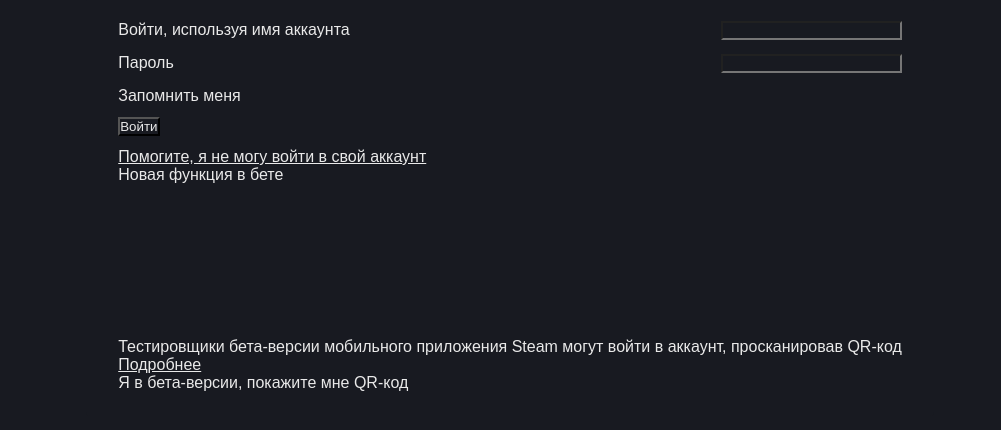
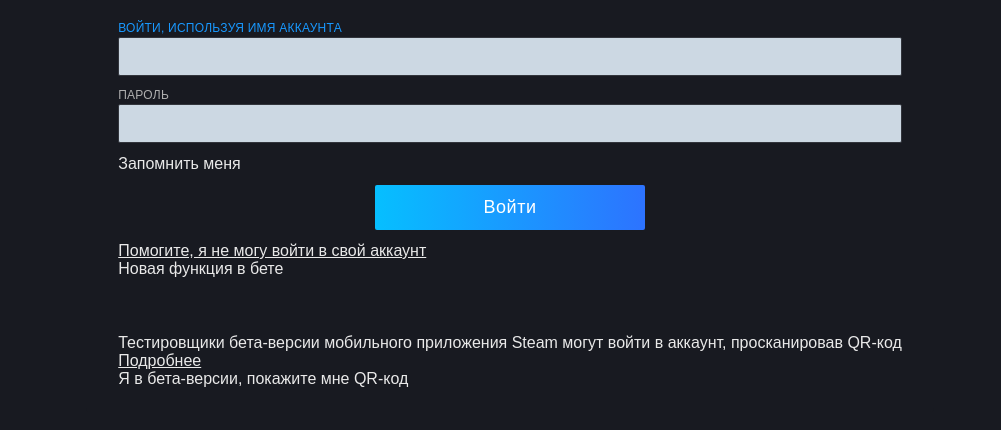
Before and after one commit to gleb1k/Steam, a plain HTML site: page index.html in a window 1280 px wide. Shown: the part 224-654 px from the top of the page, without its empty margins (138-1139 px from the left). Drawn offline with Linux system fonts and the light colour scheme.

Commit message:
login edit text

```diff
--- a/index.html
+++ b/index.html
@@ -19,10 +19,10 @@
                 </a>
             </div>
             <div class="nav_container">
-                <a href="#">МАГАЗИН</a>
-                <a href="#">СООБЩЕСТВО</a>
-                <a href="#">О STEAM</a>
-                <a href="#">ПОДДЕРЖКА</a>
+                <a href="https://store.steampowered.com/?snr=1_60_4__global-header">МАГАЗИН</a>
+                <a href="https://steamcommunity.com/">СООБЩЕСТВО</a>
+                <a href="https://store.steampowered.com/about/?snr=1_60_4__global-header">О STEAM</a>
+                <a href="https://help.steampowered.com/ru/">ПОДДЕРЖКА</a>
             </div>
             <div id="global_actions">
                 <div class="install_btn">
@@ -49,14 +49,14 @@
                         <div class="login_main_part">
                             <form class="login_form">
                                 <div class="field1">
-                                    <div>Войти, используя имя аккаунта</div>
-                                    <input type="text" value>
+                                    <div class="text">Войти, используя имя аккаунта</div>
+                                    <input class="edit" type="text" value>
                                 </div>
                                 <div class="field2">
-                                    <div>Пароль</div>
-                                    <input type="text" value>
+                                    <div class="text">Пароль</div>
+                                    <input class="edit" type="text" value>
                                 </div>
-                                <div class="checkbox_remind">
+                                <div class="checkbox_remember">
                                     <div class="checkbox"></div>
                                     <div class="field">Запомнить меня</div>
                                 </div>
@@ -68,7 +68,7 @@
                             <div class="login_function">
                                 <div class="function_tag">Новая функция в бете</div>
                                 <div class="function_dialog">
-                                    <svg class="qr" xmlns="http://www.w3.org/2000/svg"></svg>
+                                    <svg class="qr" width="34" height="52" viewBox="0 0 34 52" fill="none" xmlns="http://www.w3.org/2000/svg"></svg>
                                     <div class="info">Тестировщики бета-версии мобильного приложения Steam могут войти в
                                         аккаунт, просканировав QR-код</div>
                                 </div>
--- a/login.css
+++ b/login.css
@@ -40,6 +40,14 @@ min-width: 636px;
     grid-template-columns: 1fr min-content;
     gap: 2px;
 }
+.page_content .field1 .text{
+    color: #1999ff;
+    font-weight: 500;
+    font-size: 12px;
+    text-transform: uppercase;
+    letter-spacing: .02em;
+    user-select: none;
+}
 .page_content .field2{
     display: grid;
     grid-template-areas:
@@ -48,3 +56,42 @@ min-width: 636px;
     grid-template-columns: 1fr min-content;
     gap: 2px;
 }
+.page_content .field2 .text{
+    font-size: 12px;
+    color: #afafaf;
+    text-transform: uppercase;
+    letter-spacing: .02em;
+    user-select: none;
+}
+.page_content input{
+    border-radius: 2px;
+    color: #fff;
+    padding: 10px;
+    background-color:#CCD8E3;
+    outline: none;
+    font-size: 15px;
+    grid-area: input;
+    border: 1px solid #32353c;
+}
+
+.page_content .enter_btn{
+    position: relative;
+    background: linear-gradient(90deg, #06BFFF 0%, #2D73FF 100%);
+    border-radius: 2px;
+    border: none;
+    outline: none;
+    padding: 12px;
+    color: #fff;
+    font-size: 18px;
+    font-weight: 500;
+    font-family: inherit;
+    text-align: center;
+    letter-spacing: .03em;
+    cursor: pointer;
+    width: 270px;
+}
+.page_content .enter_btn_container{
+    display: flex;
+    flex-direction: column;
+    align-items: center;
+}
```
